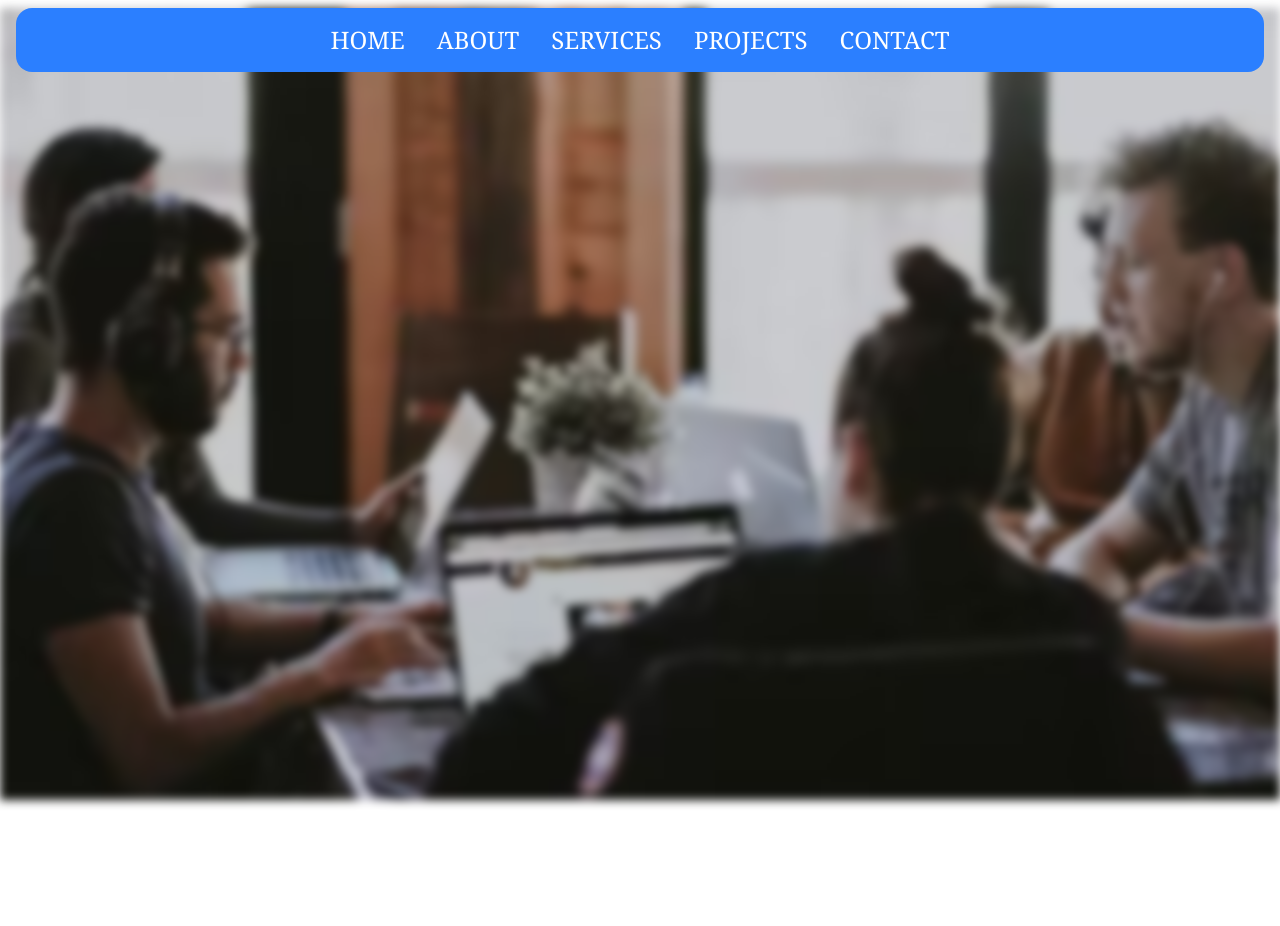
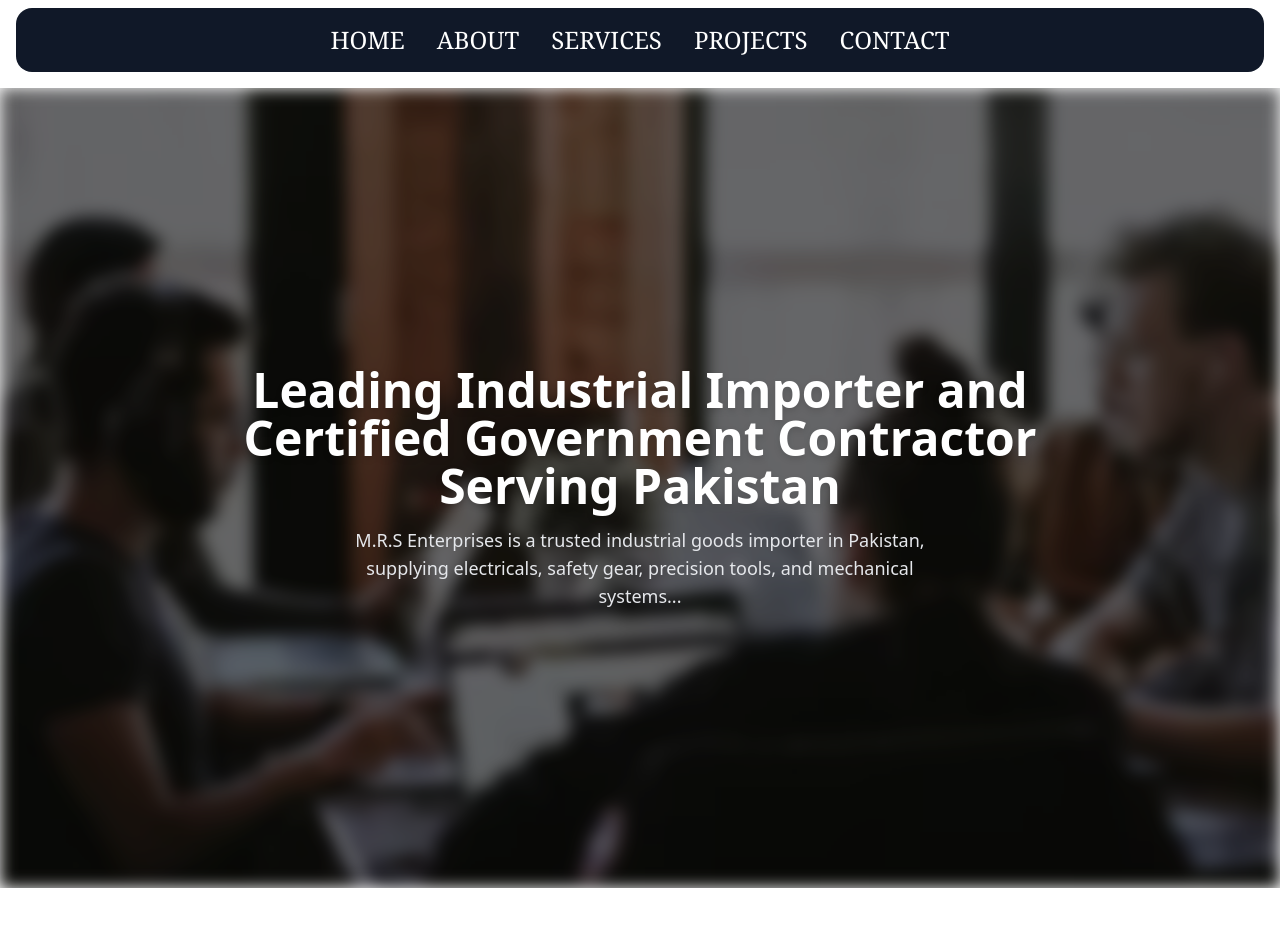
Before and after one commit to SaadRajpoot666/M.R.S-Enterprise, a React (Vite) app: page / in a window 1280 px wide. Shown: the top 926 px of the page. After the commit the page ends 888 px from the top, so only its background shows below. Built offline with nearby package versions, Linux system fonts and the light colour scheme.

Commit message:
Changes in Navbar, App.jsx and HeroSection Completed

```diff
--- a/package.json
+++ b/package.json
@@ -10,8 +10,9 @@
     "preview": "vite preview"
   },
   "dependencies": {
-    "react": "^19.1.0",
-    "react-dom": "^19.1.0",
+    "aos": "^2.3.4",
+    "react": "^18.2.0",
+    "react-dom": "^18.2.0",
     "react-icons": "^5.5.0"
   },
   "devDependencies": {
--- a/src/App.jsx
+++ b/src/App.jsx
@@ -1,7 +1,15 @@
+import { useEffect } from "react";
 import { HeroSection } from "./components/HeroSection/Hero";
 import { Navbar } from "./components/Navbar/Navbar";
+import AOS from "aos";
+import "aos/dist/aos.css";
+
+
 
 export default function App() {
+   useEffect(() => {
+     AOS.init({ duration: 1000, once: true }); // Once = animation only happens once
+   }, []);
    return <>
    <Navbar   />
    <HeroSection   />
--- a/src/components/HeroSection/Hero.jsx
+++ b/src/components/HeroSection/Hero.jsx
@@ -1,4 +1,36 @@
-export const HeroSection = ()=>{
+ import AOS from "aos";
+import "aos/dist/aos.css";
+import { useEffect } from "react";
 
-return <h1 className="mt-[10000px]">helllo</h1>
-}
+export const HeroSection = () => {
+  useEffect(() => {
+    AOS.init({ duration: 1000, once: true });
+  }, []);
+
+  return (
+    <section className="relative w-full h-screen overflow-hidden">
+      {/* Background Image */}
+      <img
+        src="/images/header-bg.avif"
+        alt="Hero Background"
+        data-aos="fade"
+        className="absolute top-0 left-0 w-full h-full blur-sm brightness-50 object-cover -z-10"
+      />
+
+      {/* Overlay */}
+      <div className="absolute inset-0 bg-opacity-30 z-0" />
+
+      {/* Content */}
+      <div className="relative z-10 flex flex-col justify-center items-center text-center px-4 h-full w-full" data-aos="zoom-in">
+        <h1 className="text-white text-3xl md:text-5xl font-bold drop-shadow-md md:w-[70%]">
+          Leading Industrial Importer and Certified Government Contractor Serving Pakistan
+        </h1>
+        <p className="text-gray-200 mt-4 max-w-xl text-lg">
+          M.R.S Enterprises is a trusted industrial goods importer in Pakistan,
+          supplying electricals, safety gear, precision tools, and mechanical
+          systems...
+        </p>
+      </div>
+    </section>
+  );
+};
--- a/src/components/Navbar/Navbar.jsx
+++ b/src/components/Navbar/Navbar.jsx
@@ -1,30 +1,29 @@
-import { Component, useState } from "react";
+ import React, { useState, useEffect } from "react";
 import { HiMenu, HiX } from "react-icons/hi";
+import AOS from "aos";
+import "aos/dist/aos.css";
 
-export class Navbar extends Component {
-  constructor(props) {
-    super(props);
-    this.state = {
-      isOpen: false,
-      navItems: ["Home", "About", "services", "Projects", "Contact"],
+export const Navbar = () => {
+  const [isOpen, setIsOpen] = useState(false);
+  const navItems = ["Home", "About", "Services", "Projects", "Contact"];
+
+  const toggleMenu = () => {
+    setIsOpen((prev) => !prev);
   };
-  }
-  toogleMenu = () => {
-    this.setState((prevState) => {
-      isOpen: !prevState.isOpen;
-    });
-  };
-  render() {
-    const { isOpen, navItems } = this.state;
+
+  useEffect(() => {
+    AOS.init({ duration: 1000, once: true });
+  }, []);
+
   return (
     <div>
-        {/* {"Desktop"} */}
-        <nav className="bg-blue-500 hidden md:block  mt-2 ml-4 mr-4 rounded-2xl ">
-          <ul className="md:flex text-white md:flex-row pt-4 pb-4 text-2xl gap-8 uppercase md:justify-center font-serif  ">
+      {/* Desktop */}
+      <nav className="bg-gray-900 hidden md:block mt-2 ml-4 mr-4 rounded-2xl">
+        <ul className="md:flex text-white md:flex-row pt-4 pb-4 text-2xl gap-8 uppercase md:justify-center font-serif">
           {navItems.map((item, index) => (
             <li
               key={index}
-                className="hover:cursor-pointer hover:text-blue-950"
+              className="hover:cursor-pointer hover:text-yellow-400"
             >
               {item}
             </li>
@@ -32,12 +31,12 @@
         </ul>
       </nav>
 
-        {/* {Mobile} */}
+      {/* Mobile */}
       <nav className="pt-2 pb-2 px-4">
         {/* Hamburger Icon */}
         <div
-            className="md:hidden text-3xl cursor-pointer text-white bg-blue-500 p-2 rounded-md"
-            onClick={() => setIsOpen(!isOpen)}
+          className="md:hidden text-3xl cursor-pointer text-white bg-gray-900 p-2 rounded-md"
+          onClick={toggleMenu}
         >
           {isOpen ? <HiX /> : <HiMenu />}
         </div>
@@ -48,13 +47,13 @@
             isOpen
               ? "max-h-96 opacity-100 scale-y-100"
               : "max-h-0 opacity-0 scale-y-0"
-            } bg-blue-500 shadow-md mt-2`}
+          } bg-gray-900 shadow-md mt-2`}
         >
           <ul className="flex flex-col uppercase text-center text-white text-2xl gap-4 p-4">
             {navItems.map((item, index) => (
               <li
                 key={index}
-                  className="hover:text-orange-300 transition-colors duration-200"
+                className="hover:text-yellow-500 transition-colors duration-200"
               >
                 {item}
               </li>
@@ -64,5 +63,4 @@
       </nav>
     </div>
   );
-  }
-}
+};
--- a/src/index.css
+++ b/src/index.css
@@ -1,31 +1 @@
 @import "tailwindcss";
-
-  body {
-  margin: 0;
-  position: relative;
-  min-height: 100vh; /* just to show page scroll */
-}
-
-/* The blurred background for first 100vh */
-body::before {
-  content: "";
-  position: absolute;
-  top: 0; left: 0; right: 0;
-  height: 100vh;
-  background:
-    url('/images/header-bg.avif') center/cover no-repeat fixed;
-  filter: blur(5px);
-  z-index: -1;
-}
-
-/* Below 100vh, body background-color shows */
-body {
-  opacity: 0;
-  animation: fadeIn 1.5s ease-in-out forwards;
-}
-
-@keyframes fadeIn {
-  to {
-    opacity: 1;
-  }
-}
```
Also changed, not shown: 1 other file (tests, documents, lock files or other folders). Lines whose indentation alone changed are shown as unchanged.
